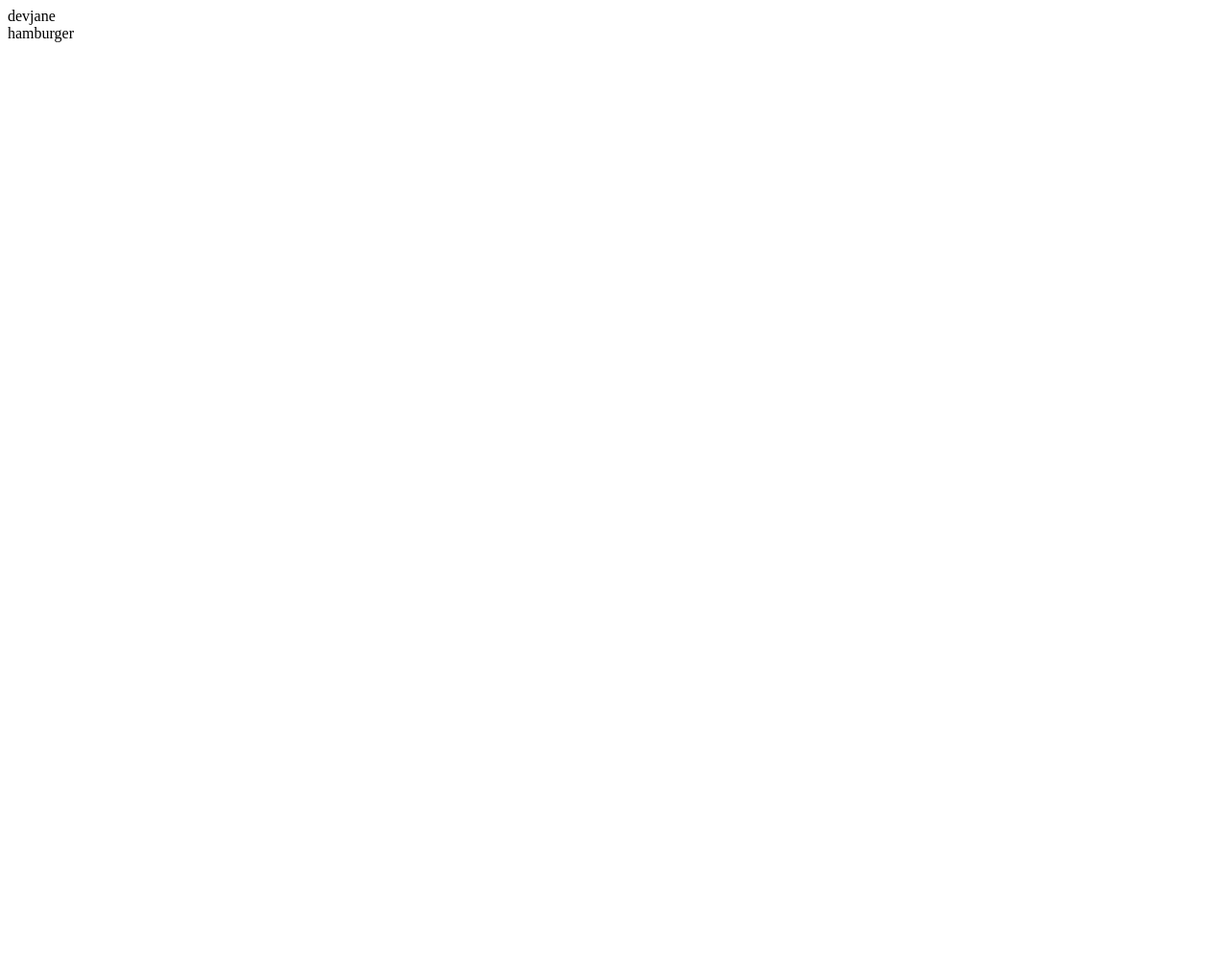
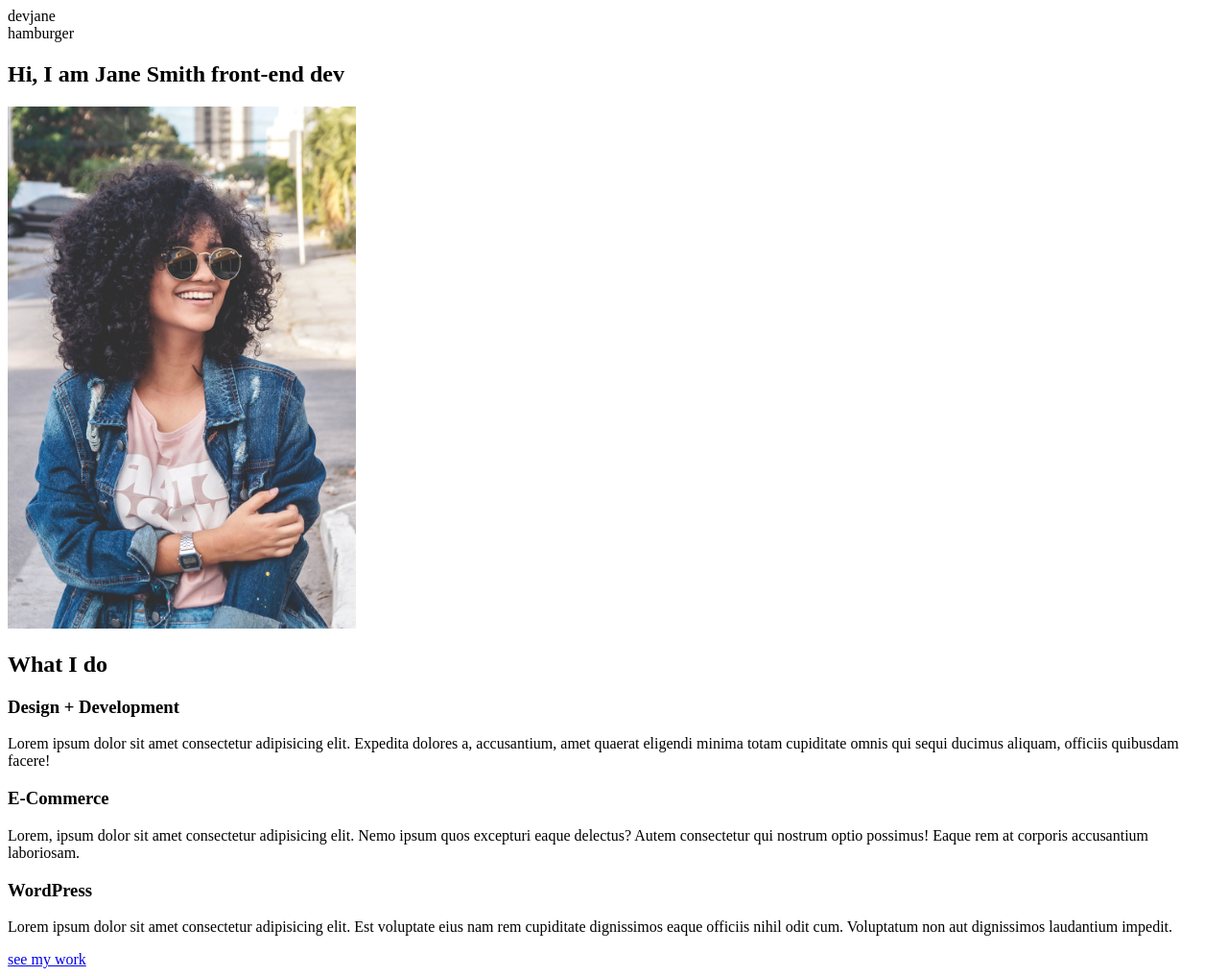
Before and after one commit to AndyCatlow/scrimba, a browser extension: page Portfolio/index.html in a window 1280 px wide. Shown: the whole page at 96% size. Before the commit the page ends 800 px from the top, so only its background shows below. Drawn offline with Linux system fonts and the light colour scheme.

Commit message:
add first and second section skeleton

```diff
--- a/Portfolio/index.html
+++ b/Portfolio/index.html
@@ -11,5 +11,33 @@
       <div class="logo">devjane</div>
       <nav>hamburger</nav>
     </header>
+    <main>
+      <section>
+        <h1>Hi, I am <span>Jane Smith</span> <span>front-end dev</span></h1>
+        <img src="images/Mobile/eduardo-dutra-k6b53YWZI9I-unsplash.png" />
+      </section>
+      <section>
+        <h2>What I do</h2>
+        <h3>Design + Development</h3>
+        <p>
+          Lorem ipsum dolor sit amet consectetur adipisicing elit. Expedita
+          dolores a, accusantium, amet quaerat eligendi minima totam cupiditate
+          omnis qui sequi ducimus aliquam, officiis quibusdam facere!
+        </p>
+        <h3>E-Commerce</h3>
+        <p>
+          Lorem, ipsum dolor sit amet consectetur adipisicing elit. Nemo ipsum
+          quos excepturi eaque delectus? Autem consectetur qui nostrum optio
+          possimus! Eaque rem at corporis accusantium laboriosam.
+        </p>
+        <h3>WordPress</h3>
+        <p>
+          Lorem ipsum dolor sit amet consectetur adipisicing elit. Est voluptate
+          eius nam rem cupiditate dignissimos eaque officiis nihil odit cum.
+          Voluptatum non aut dignissimos laudantium impedit.
+        </p>
+        <a href="#" target="_blank">see my work</a>
+      </section>
+    </main>
   </body>
 </html>
```
